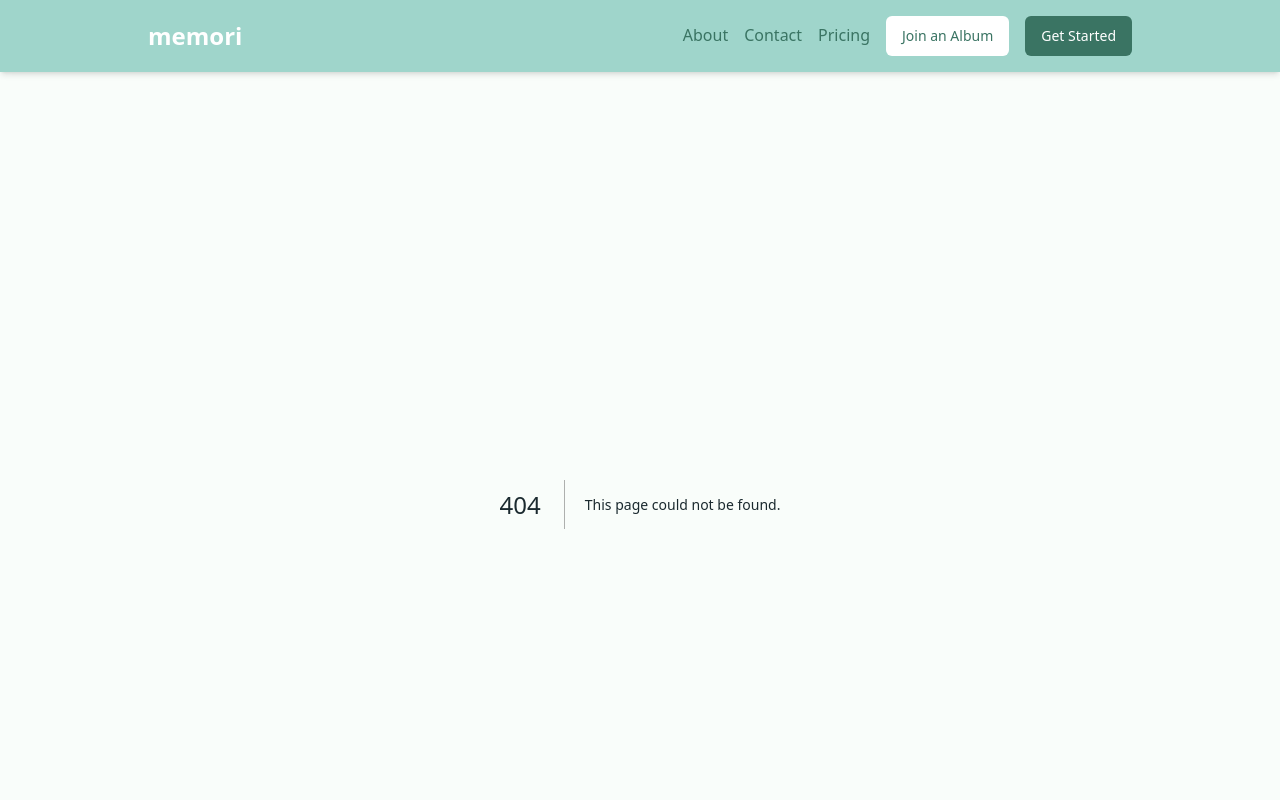
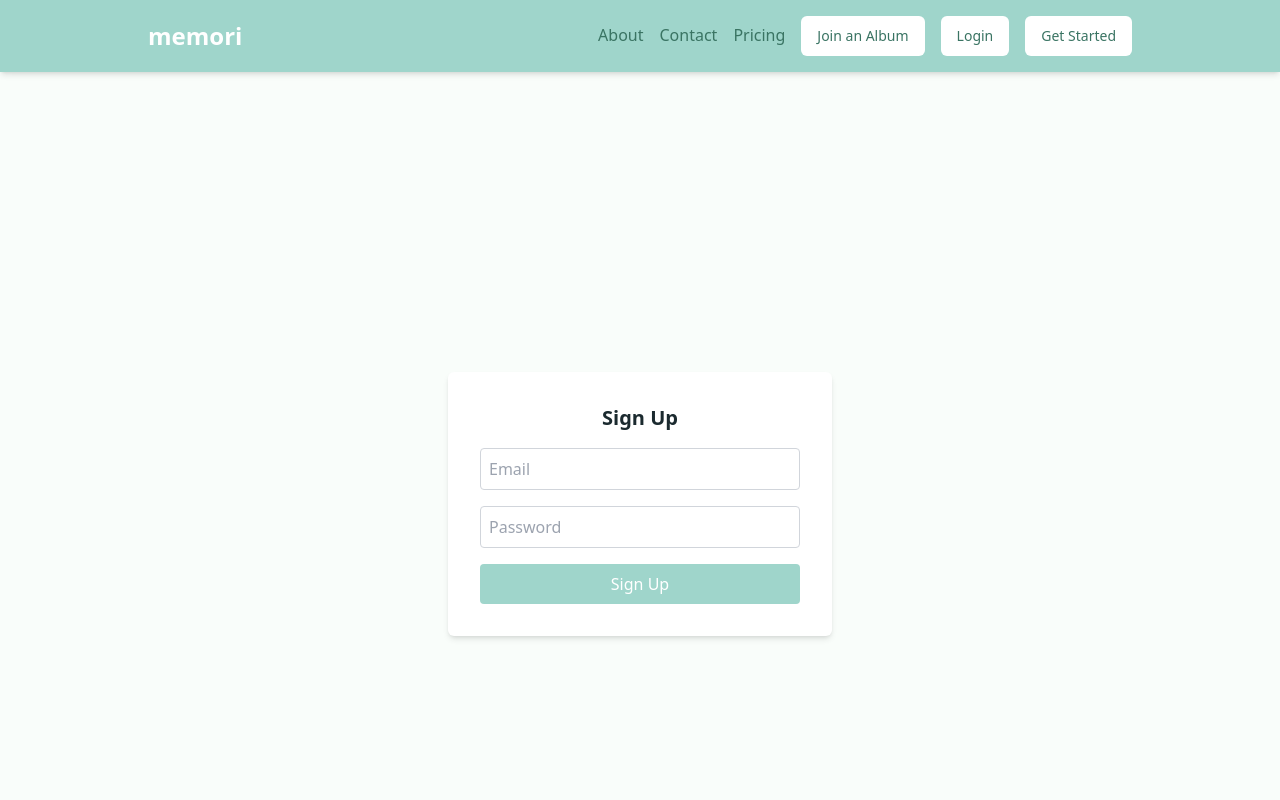
Before and after one commit to louraineparonda/scratch, a Next.js app: page /signup in a window 1280 px wide. Before the commit this address had no page. Shown: the top 800 px of the page. Built offline with nearby package versions, Linux system fonts and the light colour scheme; no server answers.

Commit message:
setting up auth. need to fix database first

```diff
--- a/app/join_album/page.tsx
+++ b/app/join_album/page.tsx
@@ -10,7 +10,7 @@ export default function JoinPage() {
   };
 
   return (
-    <div className="flex items-center justify-center min-h-screen pt-16"> {/* pt-16 ensures content is not hidden under the navbar */}
+    <div className="flex items-center justify-center min-h-screen"> {/* pt-16 ensures content is not hidden under the navbar */}
       <div className="text-center">
         <h1 className="text-2xl font-bold">Enter Album Code:</h1>
         <input
--- /dev/null
+++ b/app/login/page.tsx
@@ -0,0 +1,58 @@
+"use client";
+
+import { useState } from 'react';
+import { useRouter } from 'next/navigation';
+import { supabase } from '../../utils/supabaseClient';// Make sure to set up the supabaseClient
+
+export default function LoginPage() {
+  const [email, setEmail] = useState('');
+  const [password, setPassword] = useState('');
+  const [error, setError] = useState<string | null>(null);
+  const router = useRouter();
+
+  const handleLogin = async (e: React.FormEvent) => {
+    e.preventDefault();
+
+    const { user, error } = await supabase.auth.signInWithPassword({
+      email,
+      password,
+    });
+
+    if (error) {
+      setError(error.message);
+    } else {
+      router.push('/'); // Redirect to homepage after successful login
+    }
+  };
+
+  return (
+    <div className="flex justify-center items-center min-h-screen bg-background">
+      <div className="p-8 bg-white shadow-md rounded-md w-96">
+        <h2 className="text-center text-xl font-semibold mb-4">Login</h2>
+        {error && <p className="text-red-500 text-center mb-4">{error}</p>}
+        <form onSubmit={handleLogin}>
+          <input
+            type="email"
+            className="w-full p-2 mb-4 border border-gray-300 rounded"
+            placeholder="Email"
+            value={email}
+            onChange={(e) => setEmail(e.target.value)}
+          />
+          <input
+            type="password"
+            className="w-full p-2 mb-4 border border-gray-300 rounded"
+            placeholder="Password"
+            value={password}
+            onChange={(e) => setPassword(e.target.value)}
+          />
+          <button
+            type="submit"
+            className="w-full bg-jade text-white py-2 rounded hover:bg-darkJade"
+          >
+            Log In
+          </button>
+        </form>
+      </div>
+    </div>
+  );
+}
--- /dev/null
+++ b/app/signup/page.tsx
@@ -0,0 +1,60 @@
+"use client";
+
+import { useState } from 'react';
+import { useRouter } from 'next/navigation';
+import { supabase } from '../../utils/supabaseClient';
+
+export default function SignUpPage() {
+  const [email, setEmail] = useState('');
+  const [password, setPassword] = useState('');
+  const [error, setError] = useState<string | null>(null);
+  const router = useRouter();
+
+  const handleSignUp = async (e: React.FormEvent) => {
+    e.preventDefault();
+
+    const { user, error } = await supabase.auth.signUp({
+      email,
+      password,
+    });
+
+    if (error) {
+      console.error("SignUp Error:", error);  // Log the full error object
+      setError(error.message);  // Set the error message
+    } else {
+      router.push('/login');  // Redirect to login after successful signup
+    }
+  };
+
+
+  return (
+    <div className="flex justify-center items-center min-h-screen bg-background">
+      <div className="p-8 bg-white shadow-md rounded-md w-96">
+        <h2 className="text-center text-xl font-semibold mb-4">Sign Up</h2>
+        {error && <p className="text-red-500 text-center mb-4">{error}</p>}
+        <form onSubmit={handleSignUp}>
+          <input
+            type="email"
+            className="w-full p-2 mb-4 border border-gray-300 rounded"
+            placeholder="Email"
+            value={email}
+            onChange={(e) => setEmail(e.target.value)}
+          />
+          <input
+            type="password"
+            className="w-full p-2 mb-4 border border-gray-300 rounded"
+            placeholder="Password"
+            value={password}
+            onChange={(e) => setPassword(e.target.value)}
+          />
+          <button
+            type="submit"
+            className="w-full bg-jade text-white py-2 rounded hover:bg-darkJade"
+          >
+            Sign Up
+          </button>
+        </form>
+      </div>
+    </div>
+  );
+}
--- a/components/ui/navbar.tsx
+++ b/components/ui/navbar.tsx
@@ -44,9 +44,12 @@ export default function Navbar() {
           <Button asChild variant="white">
             <Link href="/join_album">Join an Album</Link>
           </Button>
-          <Button variant="darkButton">
-            Get Started
-          </Button>
+          <Link href="/login">
+            <Button variant="white">Login</Button>
+          </Link>
+          <Link href="/signup">
+            <Button variant="white">Get Started</Button>
+          </Link>
         </div>
       </nav>
     </header>
--- /dev/null
+++ b/utils/supabaseClient.ts
@@ -0,0 +1,10 @@
+import { createClient } from '@supabase/supabase-js';
+
+const supabaseUrl = process.env.NEXT_PUBLIC_SUPABASE_URL;
+const supabaseKey = process.env.NEXT_PUBLIC_SUPABASE_ANON_KEY;
+
+if (!supabaseUrl || !supabaseKey) {
+  throw new Error('supabaseUrl and supabaseKey are required');
+}
+
+export const supabase = createClient(supabaseUrl, supabaseKey);
```
